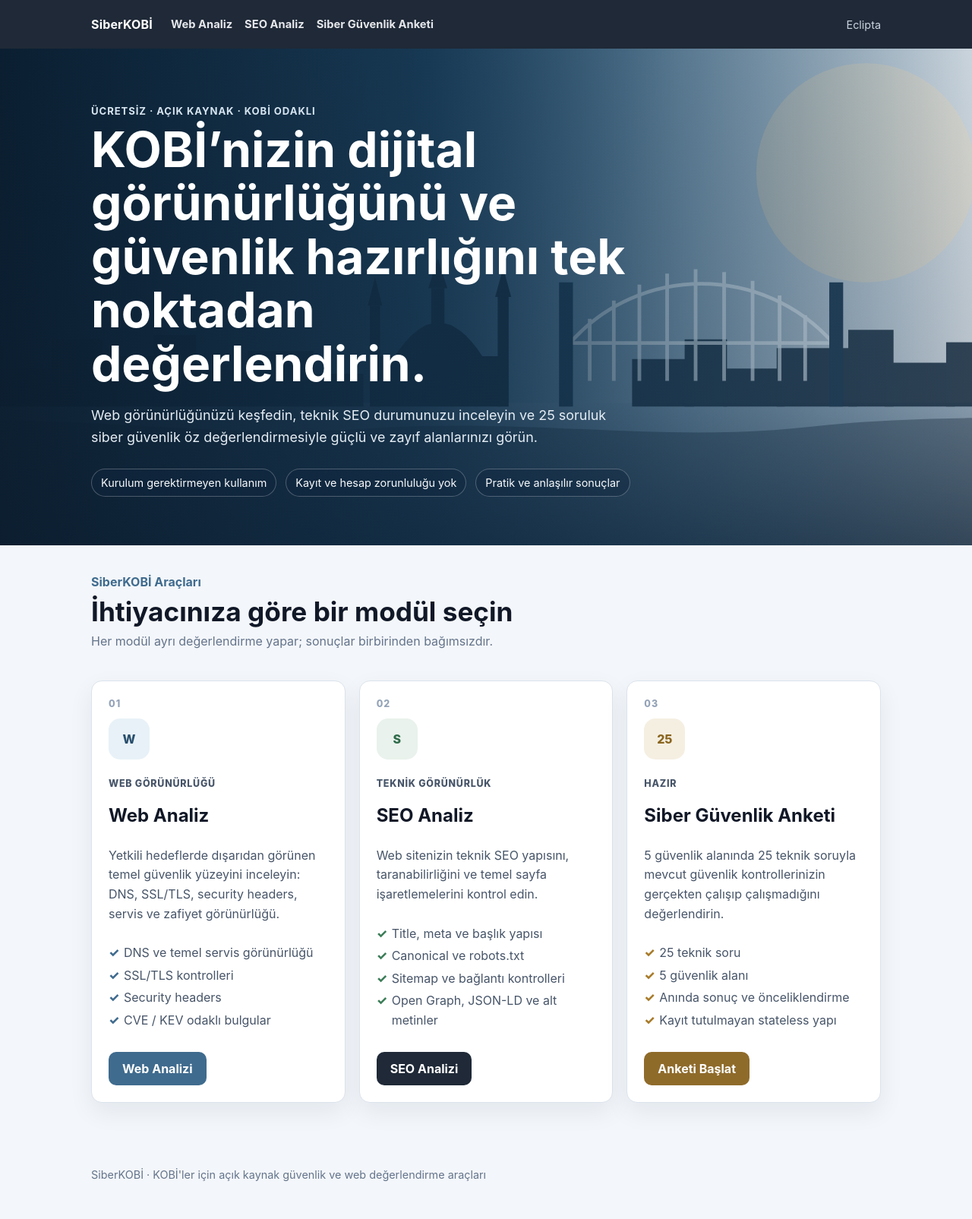
After one commit to YagmurEr/siberkobi, a Flask app: template app/templates/index.html in a window 1280 px wide. The commit adds this page. Shown: the whole page at 76% size. Run offline with Flask 3, Linux system fonts and the light colour scheme; the template is opened without the code that fills it, so the values that code supplies are empty.

Commit message:
Add SiberKOBİ landing page and module entry routes
* feat: add SiberKOBİ landing and module entry routes

* feat: add module navigation

* style: add landing and module card layout

* test: cover landing and module entry routes

* feat: add SiberKOBİ landing page

* feat: add module placeholder page

* test: align landing assertions with rendered HTML

* ci: validate landing and assessment routes

* style: redesign landing with three product cards

* style: align navigation with product modules

* style: add Istanbul hero illustration

* style: add Istanbul hero and module card design

* test: align landing assertions with module labels

* ci: verify landing hero asset and module labels

* ci: fix hero asset verification formatting

* feat: align module display names with landing labels

* test: align module entry labels

* build: package static SVG assets

```diff
--- a/app/static/app.css
+++ b/app/static/app.css
@@ -11,13 +11,25 @@
 body { margin: 0; font-family: Inter, ui-sans-serif, system-ui, -apple-system, BlinkMacSystemFont, "Segoe UI", sans-serif; background: var(--bg); color: var(--text); }
 .container { width: min(1040px, calc(100% - 32px)); margin: 0 auto; }
 .site-header { background: var(--brand-dark); color: #fff; }
-.header-inner { min-height: 64px; display: flex; align-items: center; justify-content: space-between; }
+.header-inner { min-height: 64px; display: flex; align-items: center; gap: 24px; }
 .brand { color: #fff; font-weight: 750; text-decoration: none; letter-spacing: .01em; }
-.brand-note { color: #cbd5e1; font-size: .9rem; }
+.brand-note { color: #cbd5e1; font-size: .9rem; margin-left: auto; }
+.main-nav { display: flex; gap: 16px; flex-wrap: wrap; }
+.main-nav a { color: #e5e7eb; text-decoration: none; font-size: .92rem; font-weight: 650; }
+.main-nav a:hover, .main-nav a:focus-visible { color: #fff; text-decoration: underline; }
 .hero { padding: 56px 0 28px; }
+.landing-hero { padding-bottom: 18px; }
 .eyebrow { color: var(--brand); font-weight: 700; margin: 0 0 8px; }
 h1 { font-size: clamp(2rem, 5vw, 3.2rem); line-height: 1.1; margin: 0; }
 .lead { max-width: 780px; font-size: 1.12rem; line-height: 1.65; color: #475569; }
+.module-grid { display: grid; grid-template-columns: repeat(3, minmax(0, 1fr)); gap: 18px; padding: 16px 0 48px; }
+.module-card, .module-status-card { background: var(--surface); border: 1px solid var(--line); border-radius: 14px; }
+.module-card { padding: 22px; display: flex; flex-direction: column; align-items: flex-start; }
+.module-card h2, .module-status-card h2 { margin: 4px 0 10px; }
+.module-card p { color: #475569; line-height: 1.6; }
+.module-card .button-link { margin-top: auto; }
+.module-kicker { color: var(--brand); font-size: .78rem; font-weight: 800; text-transform: uppercase; letter-spacing: .06em; }
+.module-status-card { padding: 24px; margin: 8px 0 48px; }
 .category { margin: 24px 0; }
 .category h2 { margin-bottom: 16px; }
 .question, .result-card, .finding, .cta, .authorization { background: var(--surface); border: 1px solid var(--line); border-radius: 14px; }
@@ -37,6 +49,7 @@ h1 { font-size: clamp(2rem, 5vw, 3.2rem); line-height: 1.1; margin: 0; }
 .authorization-check input { margin-top: 4px; width: 18px; height: 18px; flex: 0 0 auto; }
 .actions { display: flex; flex-wrap: wrap; gap: 12px; align-items: center; padding: 18px 0 48px; }
 button, .button-link { border: 0; border-radius: 10px; background: var(--brand); color: #fff; padding: 12px 18px; font: inherit; font-weight: 700; cursor: pointer; text-decoration: none; }
+.secondary-button { background: var(--brand-dark); }
 button:disabled { opacity: .55; cursor: not-allowed; }
 .secondary-link { color: var(--brand-dark); font-weight: 700; }
 .alert { background: #fff7ed; border: 1px solid #fdba74; padding: 14px 16px; border-radius: 10px; }
@@ -50,8 +63,14 @@ button:disabled { opacity: .55; cursor: not-allowed; }
 .status { white-space: nowrap; color: var(--brand); font-weight: 700; }
 .cta { padding: 22px; margin: 30px 0; }
 .footer { padding: 24px 0 36px; color: var(--muted); font-size: .9rem; }
+@media (max-width: 820px) {
+  .module-grid { grid-template-columns: 1fr; }
+  .header-inner { align-items: flex-start; padding: 16px 0; flex-wrap: wrap; }
+  .brand-note { margin-left: 0; }
+}
 @media (max-width: 640px) {
   .hero { padding-top: 36px; }
+  .main-nav { width: 100%; gap: 10px 14px; }
   .answers { display: grid; grid-template-columns: repeat(2, minmax(0, 1fr)); }
   .answers span { width: 100%; text-align: center; }
   .finding { display: block; }
@@ -63,3 +82,94 @@ button:disabled { opacity: .55; cursor: not-allowed; }
   .container { width: 100%; }
   .question, .result-card, .finding, .cta { break-inside: avoid; box-shadow: none; }
 }
+
+/* Landing page */
+.landing-hero {
+  position: relative;
+  width: 100vw;
+  margin-left: calc(50% - 50vw);
+  min-height: 430px;
+  padding: 74px max(32px, calc((100vw - 1040px) / 2)) 64px;
+  overflow: hidden;
+  display: flex;
+  align-items: center;
+}
+.landing-hero--istanbul {
+  background:
+    linear-gradient(90deg, rgba(10, 30, 48, .94) 0%, rgba(18, 49, 74, .84) 42%, rgba(36, 75, 102, .36) 70%, rgba(255,255,255,.08) 100%),
+    url("/static/istanbul-hero.svg") center/cover no-repeat;
+}
+.landing-hero-overlay {
+  position: absolute;
+  inset: 0;
+  background: linear-gradient(180deg, rgba(17, 24, 39, .03), rgba(17, 24, 39, .18));
+  pointer-events: none;
+}
+.landing-hero-content {
+  position: relative;
+  z-index: 1;
+  max-width: 740px;
+}
+.landing-hero h1 {
+  color: #fff;
+  font-size: clamp(2.45rem, 5vw, 4.3rem);
+  max-width: 880px;
+}
+.eyebrow-light { color: #d7e5f1; letter-spacing: .07em; text-transform: uppercase; font-size: .82rem; }
+.lead-light { color: #e5edf4; max-width: 700px; }
+.hero-points { display: flex; flex-wrap: wrap; gap: 12px; margin-top: 26px; }
+.hero-points span {
+  padding: 9px 12px;
+  border: 1px solid rgba(255,255,255,.25);
+  border-radius: 999px;
+  background: rgba(15,39,64,.4);
+  color: #f8fafc;
+  font-size: .9rem;
+}
+.module-intro { padding: 38px 0 4px; }
+.module-intro h2 { margin: 0 0 8px; font-size: clamp(1.6rem, 3vw, 2.2rem); }
+.module-intro > p:last-child { color: #64748b; margin-top: 0; }
+.module-grid { padding-top: 22px; }
+.module-card {
+  position: relative;
+  min-height: 420px;
+  box-shadow: 0 12px 32px rgba(15, 39, 64, .07);
+}
+.module-card:hover { transform: translateY(-2px); box-shadow: 0 18px 40px rgba(15, 39, 64, .10); }
+.module-number { color: #94a3b8; font-size: .78rem; font-weight: 800; letter-spacing: .08em; }
+.module-icon {
+  width: 54px;
+  height: 54px;
+  display: grid;
+  place-items: center;
+  margin: 12px 0 10px;
+  border-radius: 15px;
+  background: #e8f1f8;
+  color: #284e6c;
+  font-weight: 850;
+  font-size: 1rem;
+}
+.module-card--seo .module-icon { background: #e9f2ec; color: #2f6b4a; }
+.module-card--survey .module-icon { background: #f5efe2; color: #8a651f; }
+.module-list {
+  margin: 6px 0 24px;
+  padding: 0;
+  list-style: none;
+  color: #475569;
+  line-height: 1.6;
+}
+.module-list li { position: relative; padding-left: 20px; margin: 4px 0; }
+.module-list li::before { content: "✓"; position: absolute; left: 0; color: var(--brand); font-weight: 800; }
+.module-card--seo .module-list li::before { color: #3c7d59; }
+.module-card--survey .module-list li::before { color: #a77a28; }
+.survey-button { background: #8f6b2a; }
+
+@media (max-width: 820px) {
+  .landing-hero { min-height: 390px; padding-top: 58px; padding-bottom: 52px; }
+  .landing-hero--istanbul {
+    background:
+      linear-gradient(90deg, rgba(10,30,48,.95) 0%, rgba(18,49,74,.84) 70%, rgba(36,75,102,.48) 100%),
+      url("/static/istanbul-hero.svg") 58% center/cover no-repeat;
+  }
+  .module-card { min-height: 0; }
+}
--- a/app/templates/base.html
+++ b/app/templates/base.html
@@ -11,6 +11,11 @@
   <header class="site-header">
     <div class="container header-inner">
       <a class="brand" href="{{ url_for('web.index') }}">SiberKOBİ</a>
+      <nav class="main-nav" aria-label="Ana menü">
+        <a href="{{ url_for('web.openscan') }}">Web Analiz</a>
+        <a href="{{ url_for('web.web_seo_audit') }}">SEO Analiz</a>
+        <a href="{{ url_for('web.assessment') }}">Siber Güvenlik Anketi</a>
+      </nav>
       <span class="brand-note">Eclipta</span>
     </div>
   </header>
@@ -18,7 +23,7 @@
     {% block content %}{% endblock %}
   </main>
   <footer class="container footer">
-    <p>SiberKOBİ · Açık kaynak siber güvenlik öz değerlendirme aracı</p>
+    <p>SiberKOBİ · KOBİ'ler için açık kaynak güvenlik ve web değerlendirme araçları</p>
   </footer>
 </body>
 </html>
--- /dev/null
+++ b/app/templates/index.html
@@ -0,0 +1,82 @@
+{% extends "base.html" %}
+{% block title %}SiberKOBİ · Ana Sayfa{% endblock %}
+{% block content %}
+<section class="landing-hero landing-hero--istanbul">
+  <div class="landing-hero-overlay"></div>
+  <div class="landing-hero-content">
+    <p class="eyebrow eyebrow-light">Ücretsiz · Açık Kaynak · KOBİ Odaklı</p>
+    <h1>KOBİ’nizin dijital görünürlüğünü ve güvenlik hazırlığını tek noktadan değerlendirin.</h1>
+    <p class="lead lead-light">
+      Web görünürlüğünüzü keşfedin, teknik SEO durumunuzu inceleyin ve 25 soruluk
+      siber güvenlik öz değerlendirmesiyle güçlü ve zayıf alanlarınızı görün.
+    </p>
+    <div class="hero-points" aria-label="SiberKOBİ özellikleri">
+      <span>Kurulum gerektirmeyen kullanım</span>
+      <span>Kayıt ve hesap zorunluluğu yok</span>
+      <span>Pratik ve anlaşılır sonuçlar</span>
+    </div>
+  </div>
+</section>
+
+<section class="module-intro">
+  <p class="eyebrow">SiberKOBİ Araçları</p>
+  <h2>İhtiyacınıza göre bir modül seçin</h2>
+  <p>Her modül ayrı değerlendirme yapar; sonuçlar birbirinden bağımsızdır.</p>
+</section>
+
+<section class="module-grid" aria-label="SiberKOBİ modülleri">
+  <article class="module-card module-card--web">
+    <div class="module-number">01</div>
+    <div class="module-icon" aria-hidden="true">W</div>
+    <p class="module-kicker">Web Görünürlüğü</p>
+    <h2>Web Analiz</h2>
+    <p>
+      Yetkili hedeflerde dışarıdan görünen temel güvenlik yüzeyini inceleyin:
+      DNS, SSL/TLS, security headers, servis ve zafiyet görünürlüğü.
+    </p>
+    <ul class="module-list">
+      <li>DNS ve temel servis görünürlüğü</li>
+      <li>SSL/TLS kontrolleri</li>
+      <li>Security headers</li>
+      <li>CVE / KEV odaklı bulgular</li>
+    </ul>
+    <a class="button-link" href="{{ url_for('web.openscan') }}">Web Analizi</a>
+  </article>
+
+  <article class="module-card module-card--seo">
+    <div class="module-number">02</div>
+    <div class="module-icon" aria-hidden="true">S</div>
+    <p class="module-kicker">Teknik Görünürlük</p>
+    <h2>SEO Analiz</h2>
+    <p>
+      Web sitenizin teknik SEO yapısını, taranabilirliğini ve temel sayfa
+      işaretlemelerini kontrol edin.
+    </p>
+    <ul class="module-list">
+      <li>Title, meta ve başlık yapısı</li>
+      <li>Canonical ve robots.txt</li>
+      <li>Sitemap ve bağlantı kontrolleri</li>
+      <li>Open Graph, JSON-LD ve alt metinler</li>
+    </ul>
+    <a class="button-link secondary-button" href="{{ url_for('web.web_seo_audit') }}">SEO Analizi</a>
+  </article>
+
+  <article class="module-card module-card--survey">
+    <div class="module-number">03</div>
+    <div class="module-icon" aria-hidden="true">25</div>
+    <p class="module-kicker">Hazır</p>
+    <h2>Siber Güvenlik Anketi</h2>
+    <p>
+      5 güvenlik alanında 25 teknik soruyla mevcut güvenlik kontrollerinizin
+      gerçekten çalışıp çalışmadığını değerlendirin.
+    </p>
+    <ul class="module-list">
+      <li>25 teknik soru</li>
+      <li>5 güvenlik alanı</li>
+      <li>Anında sonuç ve önceliklendirme</li>
+      <li>Kayıt tutulmayan stateless yapı</li>
+    </ul>
+    <a class="button-link survey-button" href="{{ url_for('web.assessment') }}">Anketi Başlat</a>
+  </article>
+</section>
+{% endblock %}
--- a/app/web/routes.py
+++ b/app/web/routes.py
@@ -11,8 +11,41 @@ _AUTHORIZATION_VALUE = "yes"
 
 @web_bp.get("/")
 def index():
+    return render_template("index.html")
+
+
+@web_bp.get("/assessment")
+def assessment():
     data = load_assessment()
     return render_template("assessment.html", data=data)
+
+
+@web_bp.get("/openscan")
+def openscan():
+    return render_template(
+        "module_placeholder.html",
+        module_name="Web Analiz",
+        eyebrow="Güvenlik Görünürlüğü",
+        description=(
+            "Yetkili hedeflerde temel güvenlik görünürlüğü, SSL/TLS, "
+            "security headers, DNS, servis ve zafiyet kontrolleri."
+        ),
+        status="Geliştirme aşamasında",
+    )
+
+
+@web_bp.get("/web-seo-audit")
+def web_seo_audit():
+    return render_template(
+        "module_placeholder.html",
+        module_name="SEO Analiz",
+        eyebrow="Teknik SEO ve Web Kontrolleri",
+        description=(
+            "Title, meta, başlık yapısı, canonical, robots.txt, sitemap, "
+            "structured data ve temel web kalite kontrolleri."
+        ),
+        status="Geliştirme aşamasında",
+    )
 
 
 @web_bp.post("/sonuc")
--- a/pyproject.toml
+++ b/pyproject.toml
@@ -38,4 +38,5 @@ app = [
   "templates/*.html",
   "static/*.css",
   "static/*.js",
+  "static/*.svg",
 ]
```
Also changed, not shown: app/templates/module_placeholder.html (added, +19 -0 lines), tests/test_web.py (+25 -1 lines), .github/workflows/ci.yml, app/static/istanbul-hero.svg (added).
